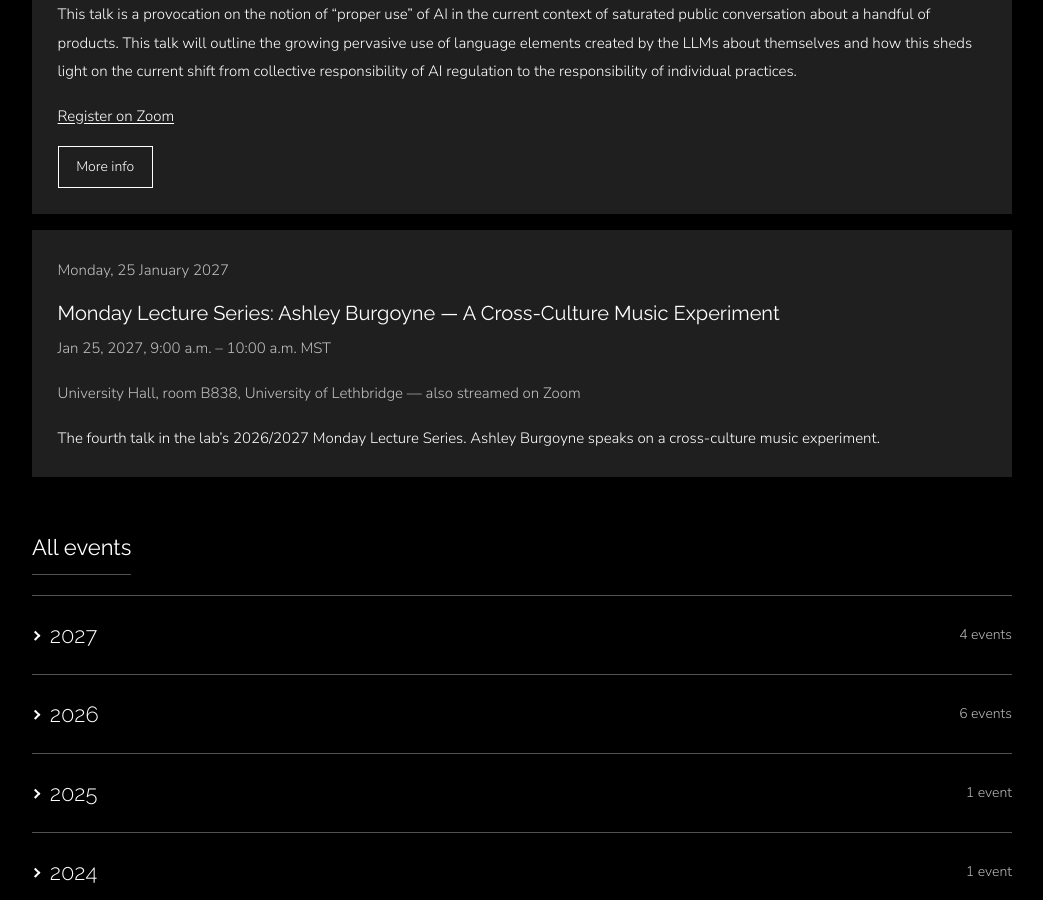
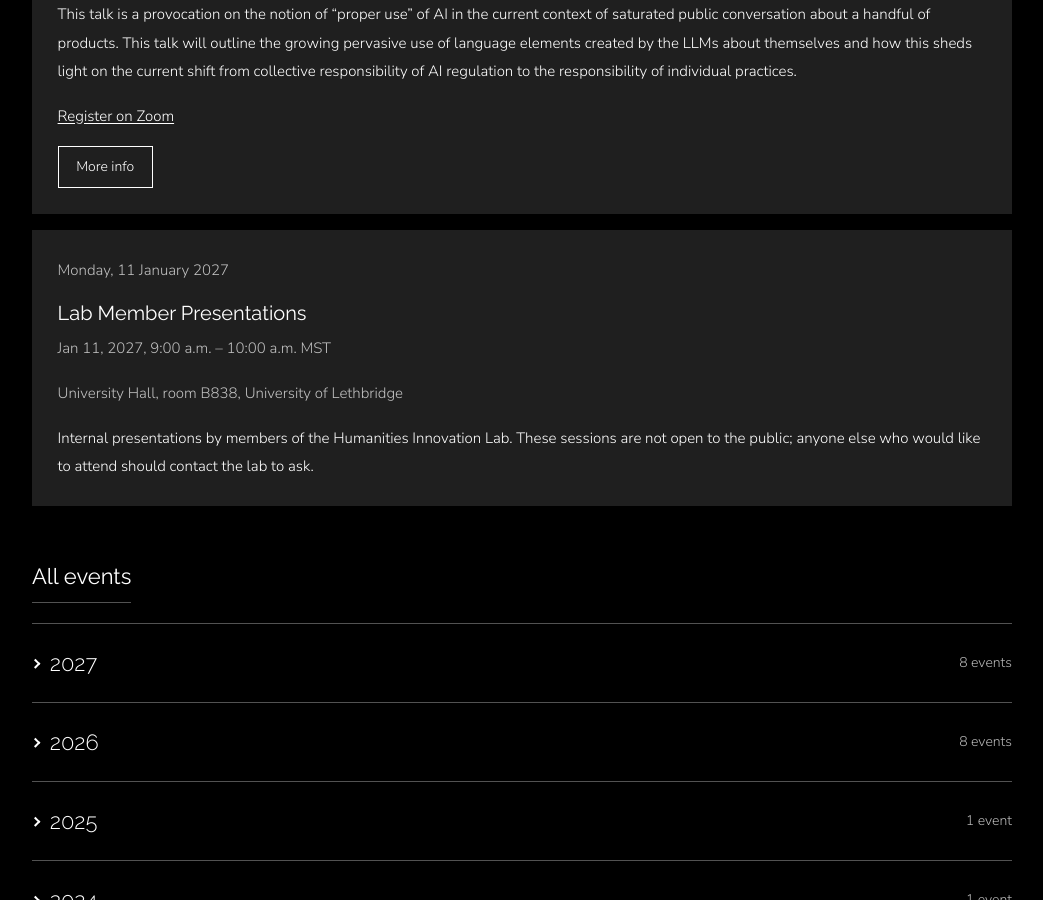
Before and after one commit to Humanities-Innovation-Lab/Humanities-Innovation-Lab.github.io, a Jekyll site: the page built from events.html, in a window 1280 px wide and 900 px high, scrolled down 1847 px. Shown: the whole window, without its empty margins (118-1161 px from the left). Built offline with Jekyll 4.4.1, drawn with Linux system fonts in a browser that asks for light colours; some of the changed text lies outside the part shown.

Commit message:
Add internal Lab Member Presentations to the events calendar
Co-Authored-By: Claude Opus 5.5 <noreply@anthropic.com>

```diff
--- a/_data/events.yml
+++ b/_data/events.yml
@@ -14,6 +14,11 @@
 # The 2026 talks run at 3:30 p.m.; from January 2027 the series moves to
 # 9:00 a.m. Speakers and titles are announced closer to each date — update the
 # title and description as they are confirmed.
+#
+# Lab Member Presentations: internal sessions on the second Monday of each month
+# from November 2026 to April 2027 (none in December, when it clashes with the
+# 14 December lecture), plus 5 October 2026. Same times and room as the lectures;
+# no Zoom stream or blog post.
 
 - title: "Monday Lecture Series: Barbara Bordalejo — Title TBA"
   date: 2027-04-26
@@ -25,6 +30,16 @@
     The seventh talk in the lab’s 2026/2027 Monday Lecture Series. Barbara Bordalejo
     (University of Lethbridge). The title will be announced closer to the date.
 
+- title: "Lab Member Presentations"
+  date: 2027-04-12
+  when: "Apr 12, 2027, 9:00 a.m. – 10:00 a.m. MDT"
+  start_time: "09:00"
+  end_time: "10:00"
+  where: "University Hall, room B838, University of Lethbridge"
+  description: >-
+    Internal presentations by members of the Humanities Innovation Lab. These sessions are
+    not open to the public; anyone else who would like to attend should contact the lab to ask.
+
 - title: "Monday Lecture Series: Speaker TBA"
   date: 2027-03-22
   when: "Mar 22, 2027, 9:00 a.m. – 10:00 a.m. MDT"
@@ -34,6 +49,16 @@
   description: >-
     The sixth talk in the lab’s 2026/2027 Monday Lecture Series. The speaker and
     title will be announced closer to the date.
+
+- title: "Lab Member Presentations"
+  date: 2027-03-08
+  when: "Mar 8, 2027, 9:00 a.m. – 10:00 a.m. MST"
+  start_time: "09:00"
+  end_time: "10:00"
+  where: "University Hall, room B838, University of Lethbridge"
+  description: >-
+    Internal presentations by members of the Humanities Innovation Lab. These sessions are
+    not open to the public; anyone else who would like to attend should contact the lab to ask.
 
 - title: "Monday Lecture Series: Sanjaya Mishra — Education and Technology"
   date: 2027-02-22
@@ -45,6 +70,16 @@
     The fifth talk in the lab’s 2026/2027 Monday Lecture Series. Sanjaya Mishra speaks
     on education and technology.
 
+- title: "Lab Member Presentations"
+  date: 2027-02-08
+  when: "Feb 8, 2027, 9:00 a.m. – 10:00 a.m. MST"
+  start_time: "09:00"
+  end_time: "10:00"
+  where: "University Hall, room B838, University of Lethbridge"
+  description: >-
+    Internal presentations by members of the Humanities Innovation Lab. These sessions are
+    not open to the public; anyone else who would like to attend should contact the lab to ask.
+
 - title: "Monday Lecture Series: Ashley Burgoyne — A Cross-Culture Music Experiment"
   date: 2027-01-25
   when: "Jan 25, 2027, 9:00 a.m. – 10:00 a.m. MST"
@@ -54,6 +89,16 @@
   description: >-
     The fourth talk in the lab’s 2026/2027 Monday Lecture Series. Ashley Burgoyne speaks
     on a cross-culture music experiment.
+
+- title: "Lab Member Presentations"
+  date: 2027-01-11
+  when: "Jan 11, 2027, 9:00 a.m. – 10:00 a.m. MST"
+  start_time: "09:00"
+  end_time: "10:00"
+  where: "University Hall, room B838, University of Lethbridge"
+  description: >-
+    Internal presentations by members of the Humanities Innovation Lab. These sessions are
+    not open to the public; anyone else who would like to attend should contact the lab to ask.
 
 - title: "Monday Lecture Series: Alexia Schneider — On the Proper Use of AI"
   date: 2026-12-14
@@ -86,6 +131,16 @@
     them. She advocates creating a data will to reduce the burden on successors
     and ensure that a lifetime’s research is preserved.
 
+- title: "Lab Member Presentations"
+  date: 2026-11-09
+  when: "Nov 9, 2026, 3:30 p.m. – 4:30 p.m. MST"
+  start_time: "15:30"
+  end_time: "16:30"
+  where: "University Hall, room B838, University of Lethbridge"
+  description: >-
+    Internal presentations by members of the Humanities Innovation Lab. These sessions are
+    not open to the public; anyone else who would like to attend should contact the lab to ask.
+
 - title: "Monday Lecture Series: Joey Takeda — Acid-Free Web Pages: Ending, Sustaining, and Preserving Digital Scholarship"
   date: 2026-10-26
   when: "Oct 26, 2026, 3:30 p.m. – 4:30 p.m. MDT"
@@ -101,6 +156,16 @@
     mean, and on whom we depend, when we invoke “sustainability”—as well as allied terms like
     “reproducibility” and “replicability”—in our discussions of preserving, archiving, and sharing
     digital scholarship.
+
+- title: "Lab Member Presentations"
+  date: 2026-10-05
+  when: "Oct 5, 2026, 3:30 p.m. – 4:30 p.m. MDT"
+  start_time: "15:30"
+  end_time: "16:30"
+  where: "University Hall, room B838, University of Lethbridge"
+  description: >-
+    Internal presentations by members of the Humanities Innovation Lab. These sessions are
+    not open to the public; anyone else who would like to attend should contact the lab to ask.
 
 - title: "Monday Lecture Series: Daniel O’Donnell — What is Fundamental about Academic Freedom?"
   date: 2026-09-28
```
Also changed, not shown: assets/img/2026-09-28-odonnell-mls-poster.png (deleted), assets/img/2026-10-26-takeda-mls-poster.jpg (deleted), assets/img/2026-fall-mls-lineup.png (deleted).
